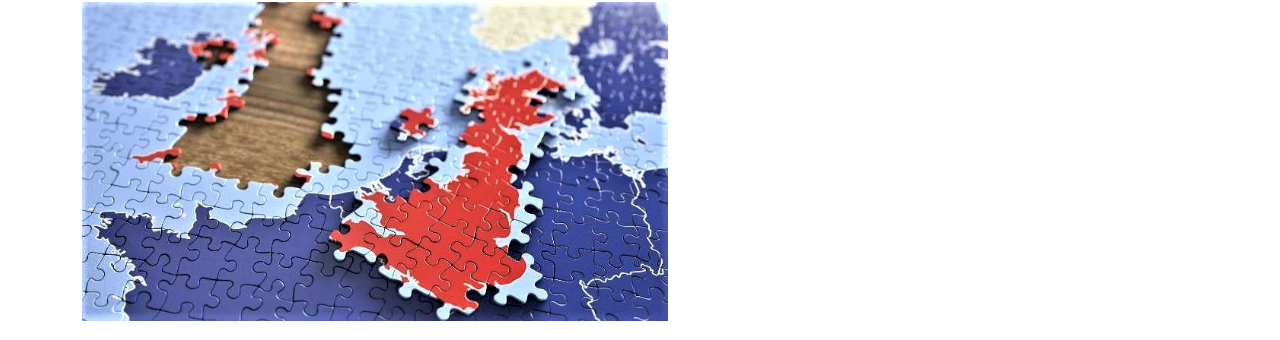
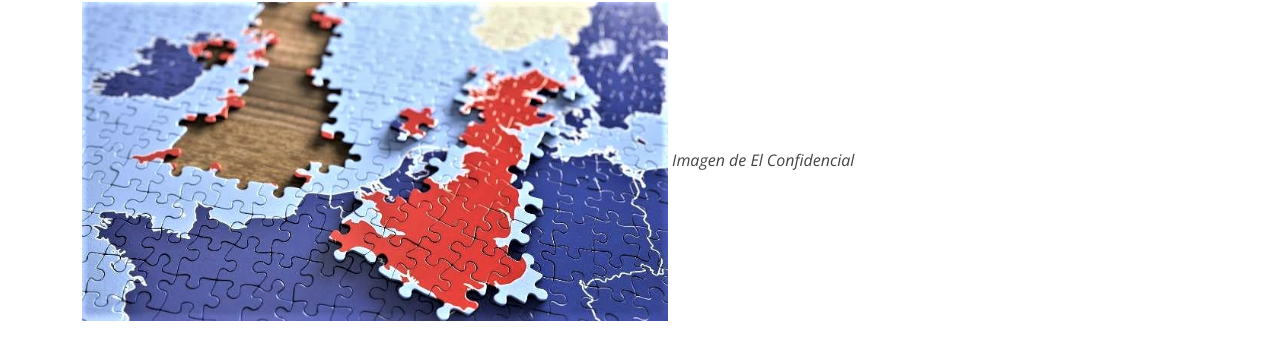
Before and after one commit to blasf1/jefclm, a Jekyll site: the page built from _posts/2021-10-23-Europa-es-un-puzzle.md, in a window 1280 px wide. Shown: the part 496-836 px from the top of the page. Built offline with Jekyll 4.4.1, drawn with Linux system fonts in a browser that asks for light colours.

Commit message:
corrections

```diff
--- a/_posts/2021-10-23-Europa-es-un-puzzle.md
+++ b/_posts/2021-10-23-Europa-es-un-puzzle.md
@@ -8,6 +8,7 @@ fecha: 23 de octubre de 2021
 Los pilares de la paz en Europa han presentado durante los últimos años una grieta llamada «Irlanda del Norte». Este problema solo ha hecho que proliferen las soluciones que aporta la Unión Europea (UE). A los aliados del Brexit y a sus propulsores les ha salido el tiro por la culata. Para entenderlo todo, hay que introducir un contexto.
 
 <img src="{{ site.baseurl }}/assets/img/posts/2021-10-23-Europa-es-un-puzzle/brexit-puzzle.jpg" alt="drawing" style="width:75%;"/>
+_Imagen de El Confidencial_
 
 Tras la Segunda Guerra Mundial, Europa fue invadida por un espíritu de desilusión y desesperación. Los europeos llevaban siglos sin ser capaces de vivir en armonía, y hacían del continente su campo de maniobras bélicas. No obstante, el ministro de Asuntos Exteriores de Francia, Robert Schuman, en 1950 aportó un aliento esperanzador al continente con la Declaración que lleva su nombre. ¿Quién iba a pensar que, después de lo que sucedió, tanto alemanes como franceses trabajaran juntos para reconstruir las ciudades derruidas? La respuesta a esta pregunta es la creación de la Comunidad Económica del Carbón y del Acero en 1951, y con este acto comenzó todo.
 
```
